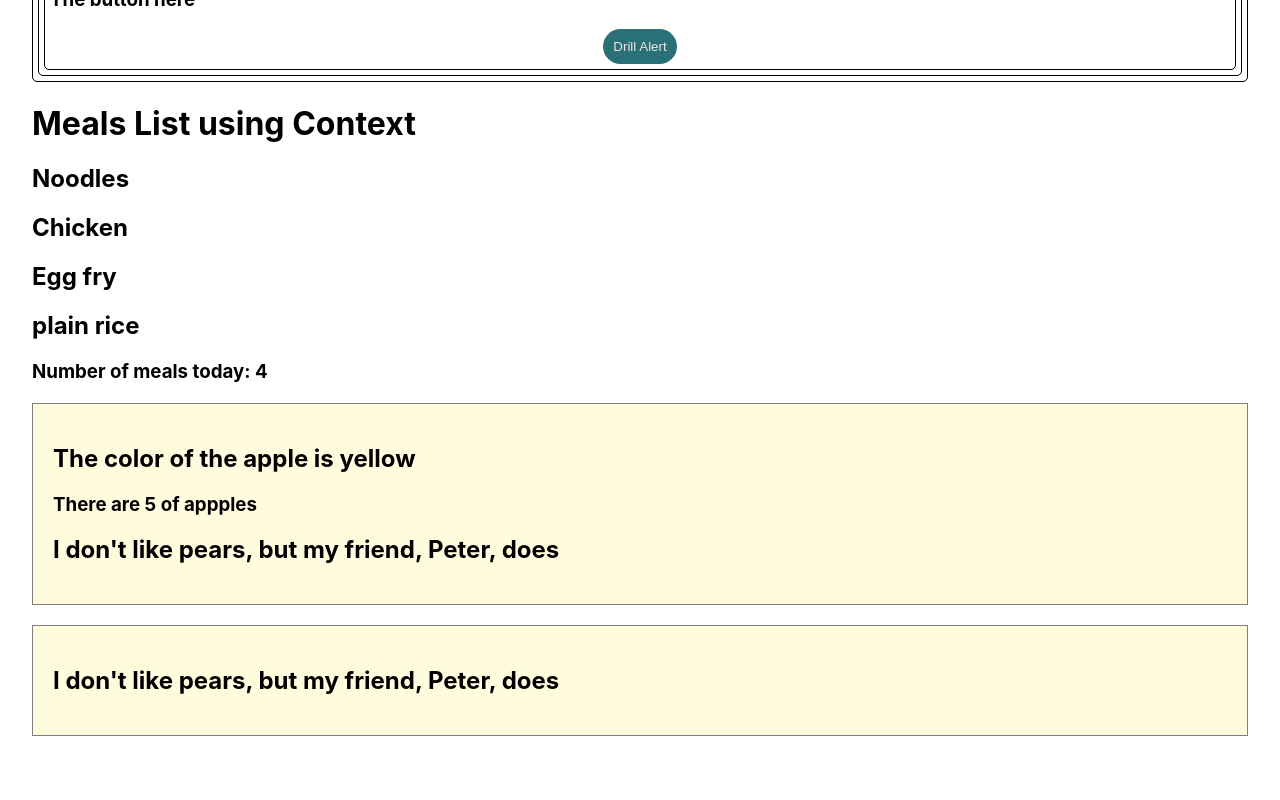
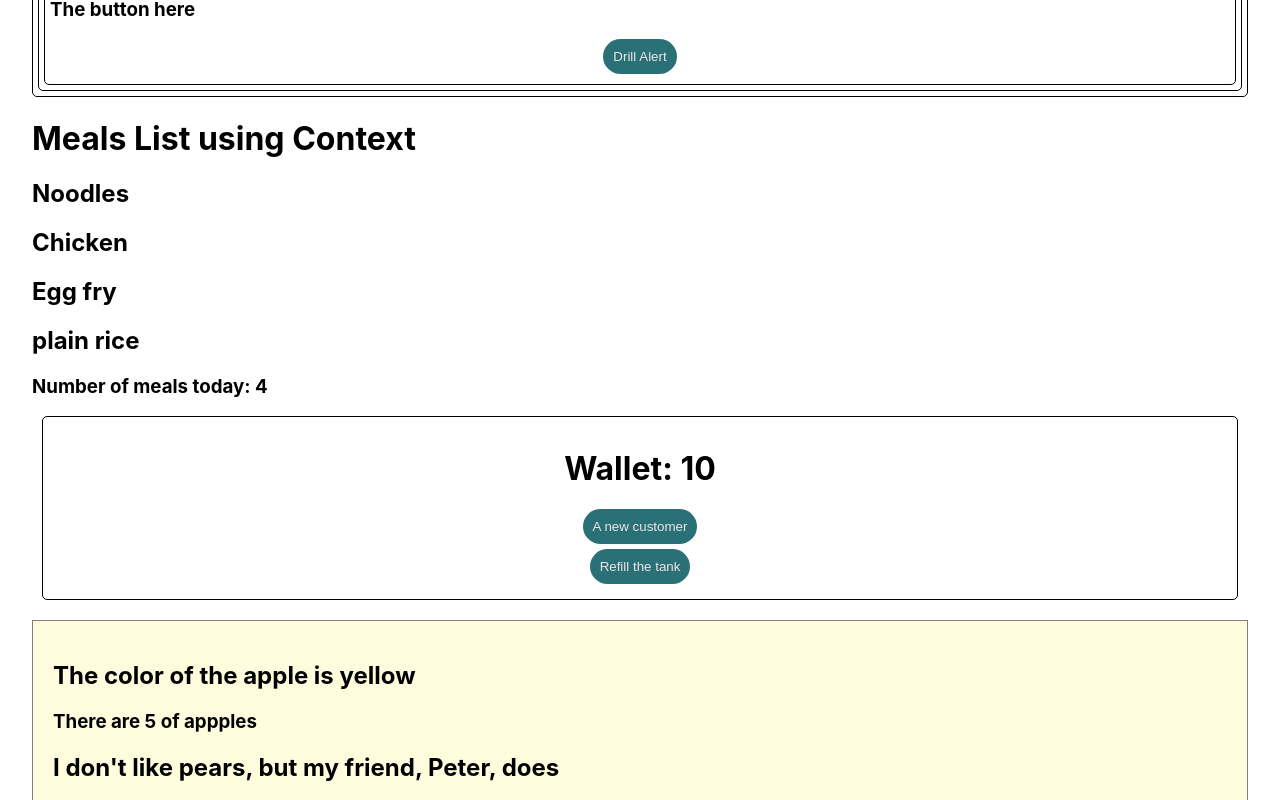
Before and after one commit to mszahan/react_basic_meta, a React (Create React App) app in the folder creating-component/: page / in a window 1280 px wide. Shown: the part 1444-2244 px from the top of the page. Before the commit the page ends 2200 px from the top, so only its background shows below. Built offline with nearby package versions, Linux system fonts and the light colour scheme.

Commit message:
explored useReducer hook

```diff
--- a/creating-component/src/App.css
+++ b/creating-component/src/App.css
@@ -69,12 +69,13 @@
 .button-primary {
 
   display: block;
-  margin: 0 auto;
+  margin: 5px auto;
   padding: 10px;
   color: #eee6e6;
   border: 0;
   background: #2a7077;
   border-radius: 20px;
+
 }
 
 .grand-child {
@@ -127,3 +128,11 @@
   padding: 5px;
   margin-top: 5px;
 }
+
+.riding {
+  border: 1px solid black;
+  border-radius: 5px;
+  padding: 10px;
+  margin: 10px;
+  text-align: center;
+}
--- a/creating-component/src/App.js
+++ b/creating-component/src/App.js
@@ -15,6 +15,7 @@ import Main from './components/propsDrilling/Main';
 import MealsProvider from './components/contextApi/MealsProvider';
 import MealsList from './components/contextApi/MealsList';
 import Counter from './components/contextApi/Counter';
+import RidingApp from './components/RidingApp';
 
 // embedding atribute and adding image
 function Pic (props) {
@@ -48,6 +49,8 @@ function App() {
         <Counter/>
       </MealsProvider>
 
+      <RidingApp/>
+
 
 
 
--- /dev/null
+++ b/creating-component/src/components/RidingApp.js
@@ -0,0 +1,31 @@
+import { useReducer } from "react";
+
+const reducer = (state, action) => {
+    if (action.type === 'ride') return {money: state.money + 10};
+    if (action.type === 'fuel') return {money: state.money - 50};
+    return new Error();
+}
+
+
+function RidingApp(){
+    const initialState = {money: 10};
+    const [state, dispatch] = useReducer(reducer, initialState)
+
+    return (
+        <div className="riding">
+            <h1>Wallet: {state.money}</h1>
+            <div>
+                <button className="button-primary" onClick={()=> dispatch({type: 'ride'})}>
+                    A new customer
+                </button>
+
+                <button className="button-primary" onClick={() => dispatch({type:'fuel'})}>
+                    Refill the tank
+                </button>
+            </div>
+
+        </div>
+    )
+}
+
+export default RidingApp;
```
